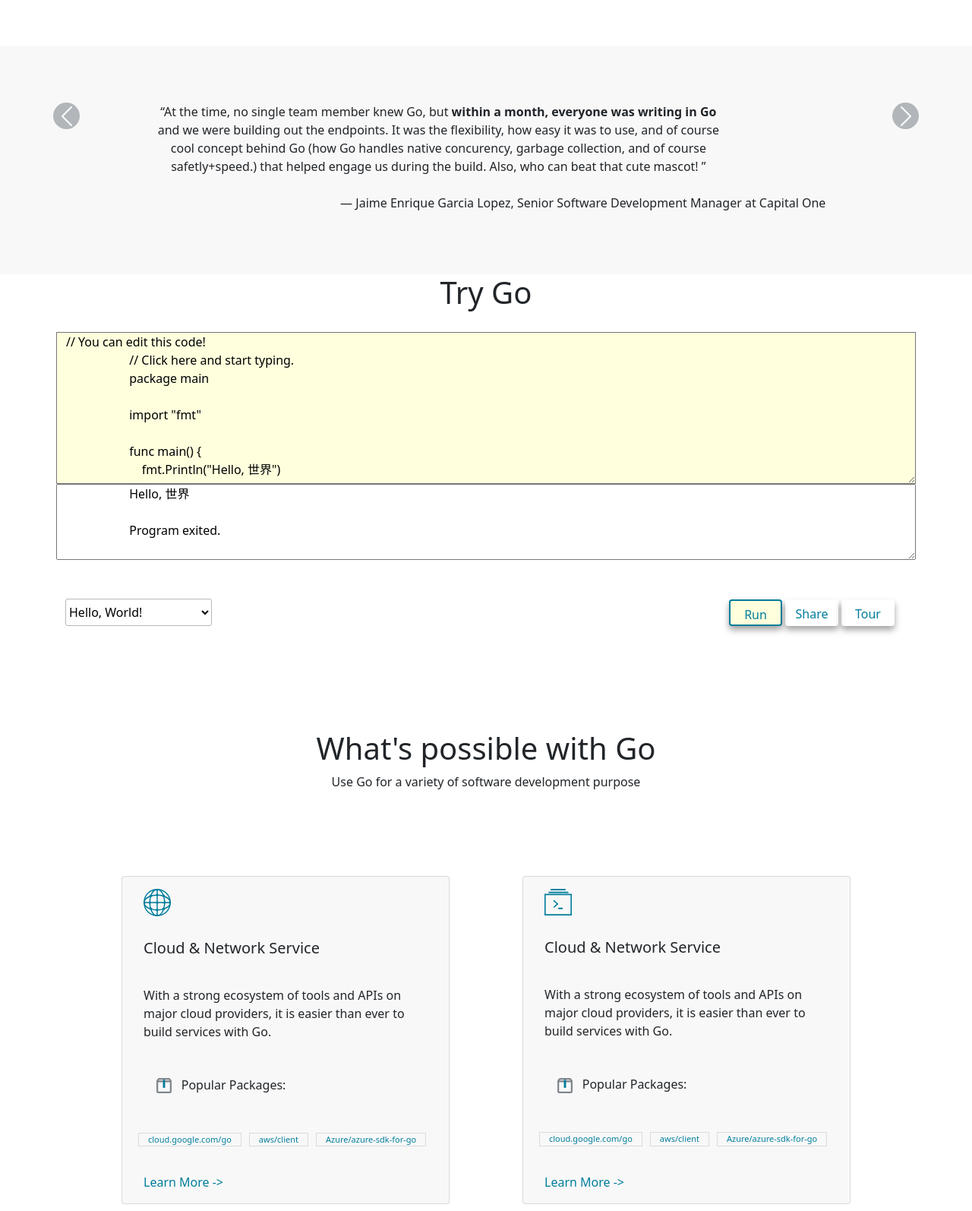
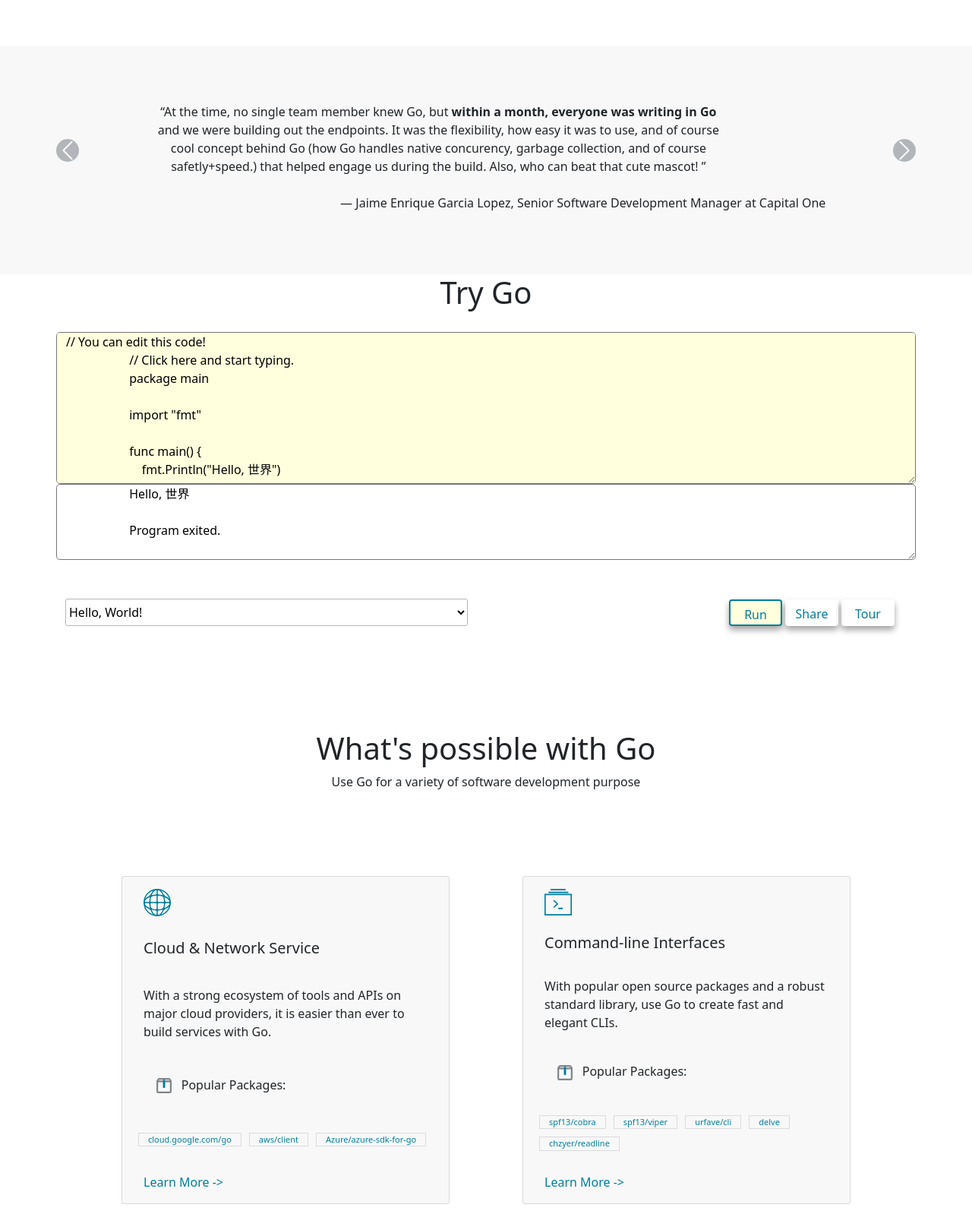
Before and after one commit to Nikhilnarayanan623/Go-Home-Page-Clone, a plain HTML site: page index.html in a window 1280 px wide. Shown: the part 1203-2797 px from the top of the page at 76% size. Drawn offline with nearby package versions, Linux system fonts and the light colour scheme.

Commit message:
scroll button issue resolved

```diff
--- a/index.html
+++ b/index.html
@@ -160,11 +160,11 @@
                 <div class="col-12 col-md-7 order-3 order-md-3  sec1-download  g-4">
                     <div class="row g-5  container align-content-center justify-content-between ">
 
-                        <button class="btn bg-info col-5 bg-warning btn-first">Get Secured</button>
+                        <button class="btn bg-info col-5 btn-first" style=" background-color: #FDDD00 !important;">Get Secured</button>
 
 
                         <button
-                            class="btn bg-info col-5 bg-transparent border-white text-white btn-first">Download</button>
+                            class="btn bg-info col-5 bg-transparent border-white text-white btn-second">Download</button>
 
                     </div>
                     <div class="mt-4 ">
@@ -272,7 +272,7 @@
             <div class="row">
 
                 <div id="carouselExampleControls" class="carousel slide d-flex mt-5" data-bs-ride="carousel">
-                    <div class="carousel-inner ">
+                    <div class="carousel-inner">
 
                         <div class="carousel-item active">
                             <div class="container first-text text-center">
@@ -356,12 +356,12 @@
                         </div>
                     </div>
 
-                    <button class="carousel-control-prev bg-secondary rounded-circle scroll-button" type="button"
+                    <button class="carousel-control-prev bg-secondary rounded-circle scroll-button mt-5" type="button"
                         data-bs-target="#carouselExampleControls" data-bs-slide="prev">
 
                         <span class="carousel-control-prev-icon rounded-circle"></span>
                     </button>
-                    <button class="carousel-control-next bg-secondary rounded-circle scroll-button" type="button"
+                    <button class="carousel-control-next bg-secondary rounded-circle scroll-button mt-5" type="button"
                         data-bs-target="#carouselExampleControls" data-bs-slide="next">
 
                         <span class=" carousel-control-next-icon rounded-circle"></span>
@@ -380,7 +380,7 @@
                 <h1>Try Go</h1>
             </div>
             <div class="row flex-column mt-3 p-1">
-                <textarea class="playground-1 col-12">// You can edit this code!
+                <textarea class="playground-1 col-12 rounded-3">// You can edit this code!
                     // Click here and start typing.
                     package main
 
@@ -390,15 +390,15 @@
                         fmt.Println("Hello, 世界")
                     }
                 </textarea>
-                <textarea class="playground-2 col-12">
+                <textarea class="playground-2 col-12 rounded-3">
                     Hello, 世界
 
                     Program exited.
                 </textarea>
 
-                <div class="play-down row mt-4 align-items-center justify-content-center">
-                    <div class="play-left col-sm-6">
-                        <select >
+                <div class="play-down row mt-4 align-items-center justify-content-center ">
+                    <div class="play-left col-sm-6 d-flex justify-content-center">
+                        <select class=" w-100">
                             <option value="">Hello, World!</option>
                             <option value="">Conway's Game of Life</option>
                             <option value="">Fibonacci Closure</option>
@@ -409,7 +409,7 @@
                             <option value="">Tree Combarison</option>
                         </select>
                     </div>
-                    <div class="play-right col-sm-6">
+                    <div class="play-right col-sm-6 mt-5 mt-sm-0">
                         <div class="row justify-content-end align-items-center">
                             <button class="btn col-1 play-btn1 me-1">Run</button>
                             <button class="btn col-1 play-btn2 me-1">Share</button>
@@ -452,7 +452,7 @@
                             </div>
 
                             <div class="row d-flex justify-content-start pack-box">
-                                <a  target="_blank" href="https://cloud.google.com/go/home">cloud.google.com/go</a>
+                                <a  href="">cloud.google.com/go</a>
                                 <a  href="">aws/client</a>
                                 <a  href="">Azure/azure-sdk-for-go</a>
                             </div>
@@ -470,8 +470,8 @@
                             <div class="col-12 card-icon">
                                 <img src="images/for cards/command-folder.svg" alt="">
                             </div>
-                            <h5 class="card-title">Cloud & Network Service</h5>
-                            <p class="card-text">With a strong ecosystem of tools and APIs on major cloud providers, it is easier than ever to build services with Go. </p>
+                            <h5 class="card-title">Command-line Interfaces</h5>
+                            <p class="card-text">With popular open source packages and a robust standard library, use Go to create fast and elegant CLIs.</p>
 
                             <div class="row justify-content-center">
                                 <div class="col-1 ">
@@ -483,9 +483,12 @@
                             </div>
 
                             <div class="row d-flex justify-content-start pack-box">
-                                <a  target="_blank" href="https://cloud.google.com/go/home">cloud.google.com/go</a>
-                                <a  href="">aws/client</a>
-                                <a  href="">Azure/azure-sdk-for-go</a>
+                                <a  href="">spf13/cobra</a>
+                                <a  href="">spf13/viper</a>
+                                <a  href="">urfave/cli</a>
+                                <a  href="">delve</a>
+                                <a  href="">chzyer/readline</a>
+
                             </div>
 
                             <div class="learn-more">
@@ -502,8 +505,8 @@
                             <div class="col-12 card-icon">
                                 <img src="images/for cards/code.svg" alt="">
                             </div>
-                            <h5 class="card-title">Cloud & Network Service</h5>
-                            <p class="card-text">With a strong ecosystem of tools and APIs on major cloud providers, it is easier than ever to build services with Go. </p>
+                            <h5 class="card-title">Web Development</h5>
+                            <p class="card-text">With enhanced memory performance and support for several IDEs, Go powers fast and scalable web applications. </p>
 
                             <div class="row justify-content-center">
                                 <div class="col-1 ">
@@ -515,9 +518,11 @@
                             </div>
 
                             <div class="row d-flex justify-content-start pack-box">
-                                <a  target="_blank" href="https://cloud.google.com/go/home">cloud.google.com/go</a>
-                                <a  href="">aws/client</a>
-                                <a  href="">Azure/azure-sdk-for-go</a>
+                                <a  href="">net/http</a>
+                                <a  href="">html/template</a>
+                                <a  href="">flosch/pongo2</a>
+                                <a  href="">database/sql</a>
+                                <a  href="">olivere/elastic</a>
                             </div>
 
                             <div class="learn-more">
@@ -534,8 +539,8 @@
                             <div class="col-12 card-icon">
                                 <img src="images/for cards/gear.svg" alt="">
                             </div>
-                            <h5 class="card-title">Cloud & Network Service</h5>
-                            <p class="card-text">With a strong ecosystem of tools and APIs on major cloud providers, it is easier than ever to build services with Go. </p>
+                            <h5 class="card-title">DevOps & Site Reliability</h5>
+                            <p class="card-text">With fast build times, lean syntax, an automatic formatter and doc generator, Go is built to support both DevOps and SRE.</p>
 
                             <div class="row justify-content-center">
                                 <div class="col-1 ">
@@ -547,9 +552,9 @@
                             </div>
 
                             <div class="row d-flex justify-content-start pack-box">
-                                <a  target="_blank" href="https://cloud.google.com/go/home">cloud.google.com/go</a>
-                                <a  href="">aws/client</a>
-                                <a  href="">Azure/azure-sdk-for-go</a>
+                                <a  href="">opentracing/opentracing-go</a>
+                                <a  href="">istio/istio</a>
+                                <a  href="">urfave/cli</a>
                             </div>
 
                             <div class="learn-more">
@@ -566,7 +571,7 @@
                                 <img style="width: 20rem;" src="images/for cards/biplane.svg" alt="">
                             </div>
 
-                            <button class="btn-lg end mt-5 text-white">More use cases </button>
+                            <button class="btn-lg end mt-5 text-white">More use cases</button>
 
                         </div>
                     </div>
@@ -775,7 +780,7 @@
                     </div>
                 </div>
                 <div class="col-4 col-md-2 text-center align-self-end align-self-md-center">
-                    <a target="_blank" href="https://google.com"><img class="google-logo" src="images/footer/google-white.png" alt=""></a>
+                    <a target="" href=""><img class="google-logo" src="images/footer/google-white.png" alt=""></a>
 
                 </div>
             </div>
--- a/style.css
+++ b/style.css
@@ -143,6 +143,14 @@
   .btn-first {
     height: 40px;
   }
+  .btn-first:hover {
+  box-shadow: 0px 5px 4px 0px rgba(80, 80, 80, 0.341);
+  border: #007D9C solid 2px;
+  }
+  .btn-second:hover {
+    box-shadow: 0px 5px 6px 0px rgba(80, 80, 80, 0.341);
+    border: #007D9C solid 2px;
+  }
 
   /* to control image, button and height of the section */
   @media  (max-width: 766px) {
@@ -152,7 +160,7 @@
   }
 
   @media (max-width:464px){
-    .btn-first{
+    .btn-first,.btn-second{
       font-size: 12px;
       width: 100px;
       height: 40px;
@@ -201,8 +209,9 @@
 }
 
 .scroll-button {
-  width: 35px;
-  height:35px;
+  width: 30px;
+  height:30px;
+  margin: 4px;
 }
 
 .first-text {
@@ -281,6 +290,13 @@
 
 .card-last button {
   background-color: #007D9C;
+  border: none;
+  box-shadow: 0px 5px 4px 0px rgba(80, 80, 80, 0.341);
+}
+.card-last button:hover {
+  background-color: #059bc0;
+  border: none;
+  box-shadow: 0px 4px 4px 0px rgba(80, 80, 80, 0.341);
 }
 
 
```
